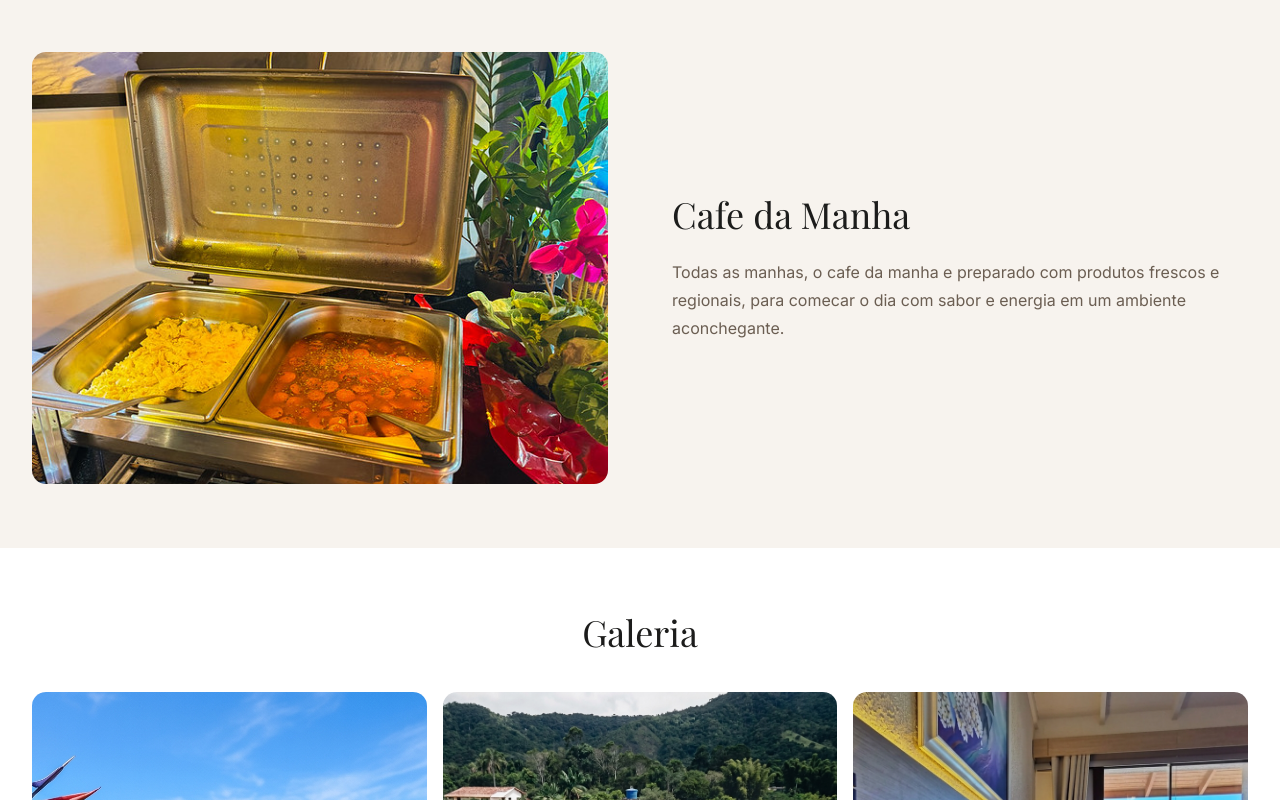
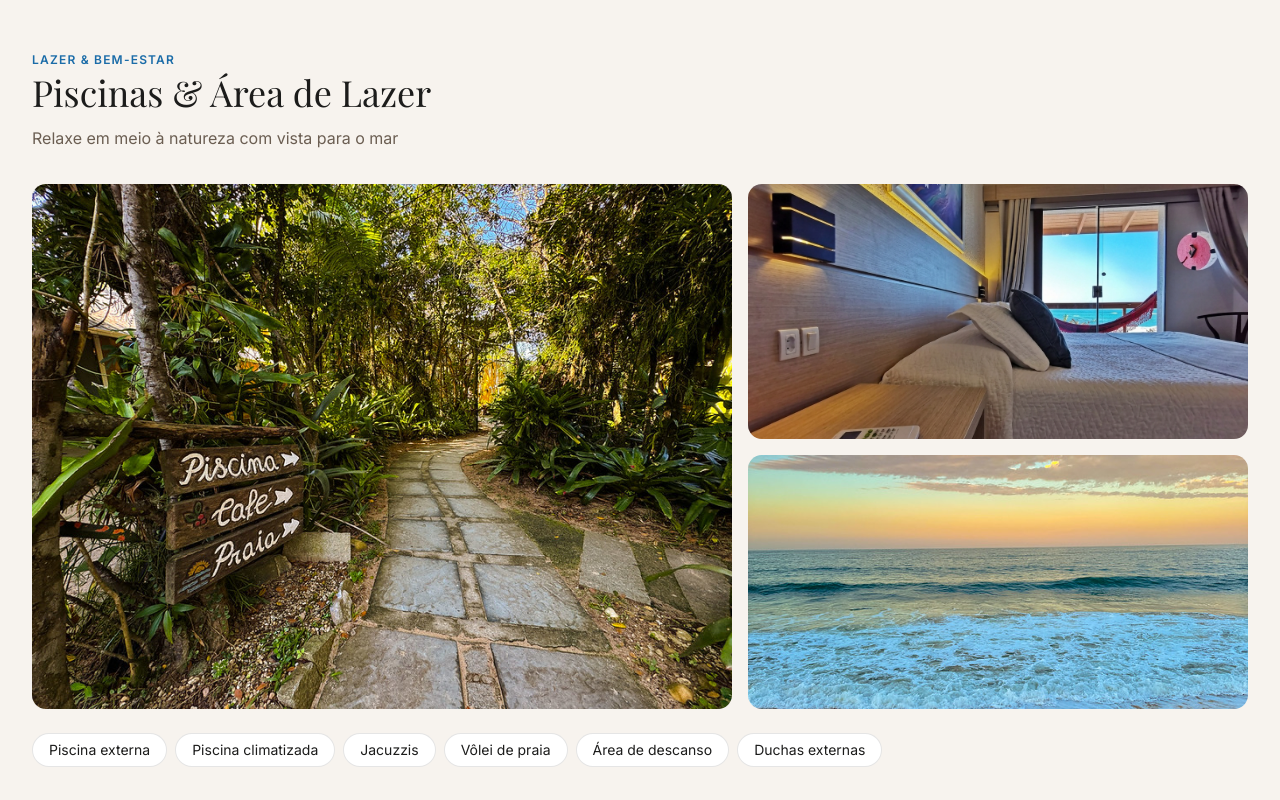
Before and after one commit to msiufi/estaleiro-village, a Next.js app: page /a-pousada in a window 1280 px wide. Shown: the part 1340-2140 px from the top of the page. Built offline with nearby package versions, Linux system fonts and the light colour scheme.

Commit message:
feat: add Piscina & Lazer section to /a-pousada page

```diff
--- a/src/app/a-pousada/page.tsx
+++ b/src/app/a-pousada/page.tsx
@@ -158,6 +158,71 @@ export default function APousadaPage() {
         </div>
       </section>
 
+      {/* Piscina & Lazer */}
+      <section className="bg-[#F7F3EE]">
+        <div className="mx-auto max-w-7xl px-4 py-16 sm:px-6 lg:px-8">
+          <p className="text-xs font-bold uppercase tracking-widest text-ev-primary">
+            Lazer &amp; Bem-estar
+          </p>
+          <h2 className="mt-1 font-heading text-3xl text-ev-neutral-dark sm:text-4xl">
+            Piscinas &amp; Área de Lazer
+          </h2>
+          <p className="mt-3 text-base leading-7 text-muted-foreground">
+            Relaxe em meio à natureza com vista para o mar
+          </p>
+
+          <div className="mt-8 grid grid-cols-1 gap-4 md:grid-cols-[1.4fr_1fr]">
+            <div className="relative aspect-[4/3] overflow-hidden rounded-xl">
+              <Image
+                src="/assets/images/flickr/pousada-08.jpg"
+                alt="Área de lazer e piscina externa da Estaleiro Village"
+                fill
+                className="object-cover"
+                sizes="(max-width: 768px) 100vw, 58vw"
+              />
+            </div>
+            <div className="flex flex-col gap-4">
+              <div className="relative flex-1 overflow-hidden rounded-xl">
+                <Image
+                  src="/assets/images/frente_20mar_202.jpg"
+                  alt="Vista do mar na Estaleiro Village"
+                  fill
+                  className="object-cover"
+                  sizes="(max-width: 768px) 100vw, 40vw"
+                />
+              </div>
+              <div className="relative flex-1 overflow-hidden rounded-xl">
+                <Image
+                  src="/assets/images/flickr/praia-04.jpg"
+                  alt="Praia do Estaleiro com acesso exclusivo para hóspedes"
+                  fill
+                  className="object-cover"
+                  sizes="(max-width: 768px) 100vw, 40vw"
+                />
+              </div>
+            </div>
+          </div>
+
+          <div className="mt-6 flex flex-wrap gap-2">
+            {[
+              "Piscina externa",
+              "Piscina climatizada",
+              "Jacuzzis",
+              "Vôlei de praia",
+              "Área de descanso",
+              "Duchas externas",
+            ].map((item) => (
+              <span
+                key={item}
+                className="rounded-full border border-black/10 bg-white px-4 py-1.5 text-sm text-ev-neutral-dark"
+              >
+                {item}
+              </span>
+            ))}
+          </div>
+        </div>
+      </section>
+
       <section className="bg-[#F7F3EE]">
         <div className="mx-auto max-w-7xl px-4 py-16 sm:px-6 lg:px-8">
           <div className="grid items-center gap-10 lg:grid-cols-2 lg:gap-16">
```
